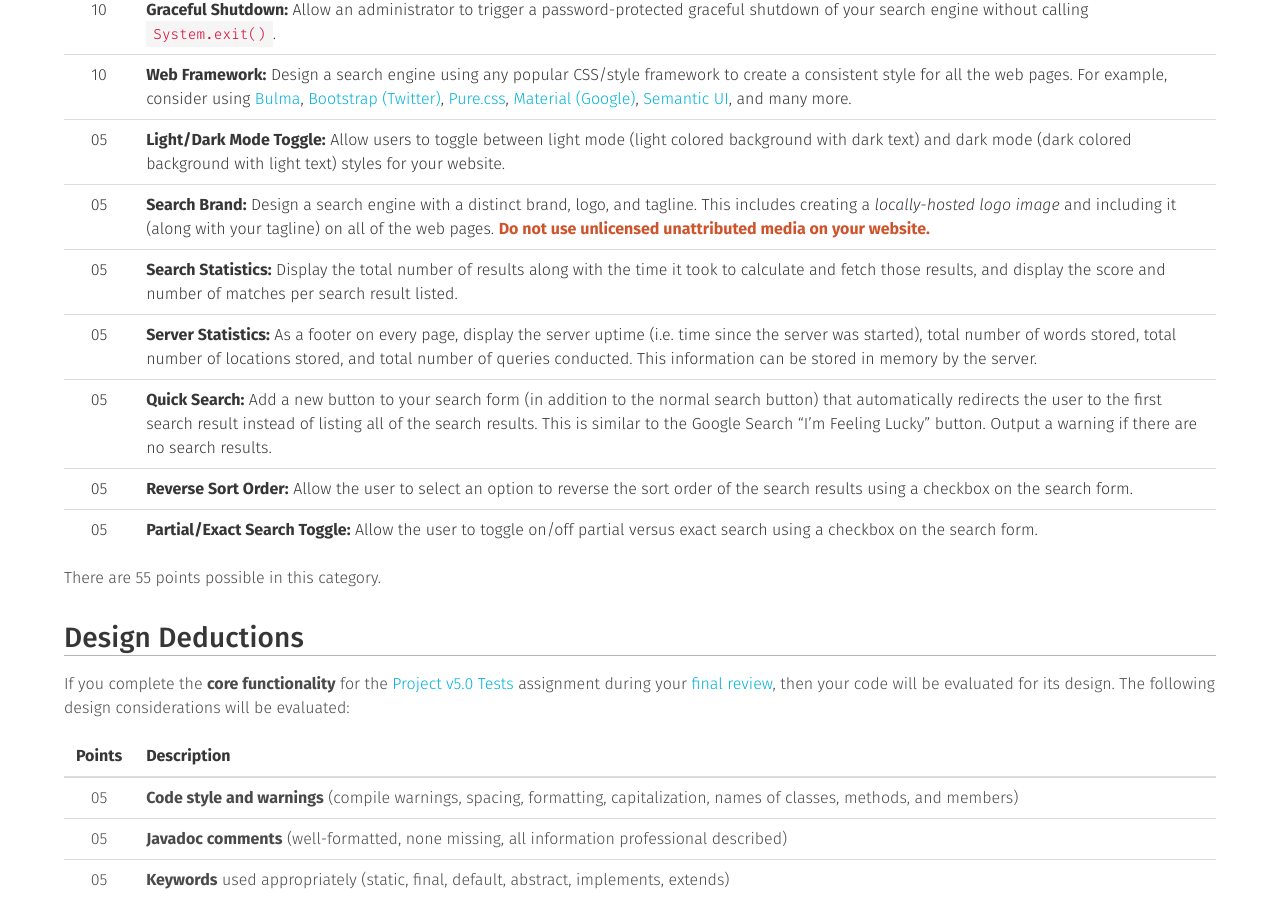
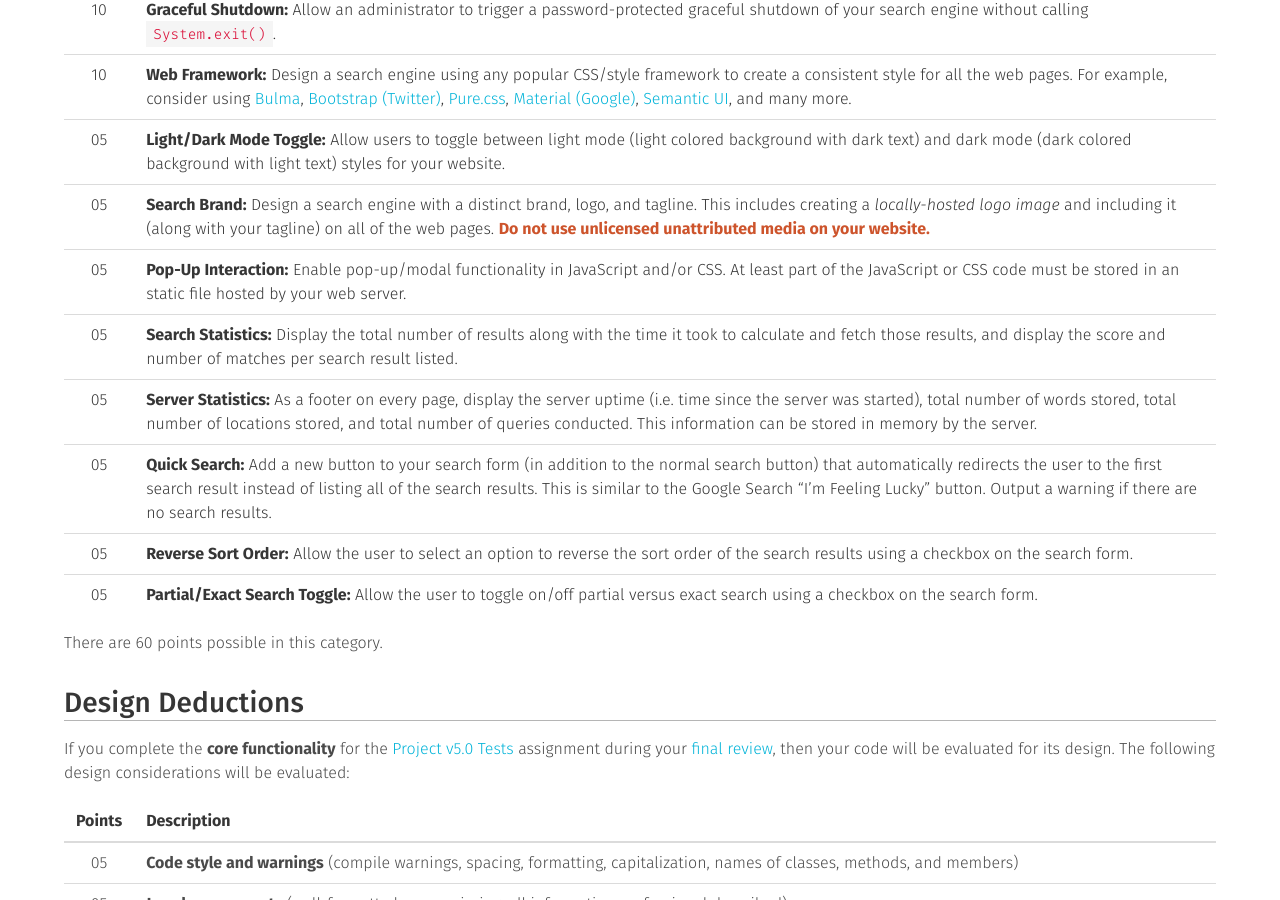
Before and after one commit to usf-cs272-spring2023/usf-cs272-spring2023.github.io, a Jekyll site: the page built from _projects/project-5.md, in a window 1280 px wide and 900 px high, scrolled down 5234 px. Built offline with Jekyll 4.4.1, drawn with Linux system fonts in a browser that asks for light colours; comment, search, counter and statistics services are not loaded.

Commit message:
Adding popups

```diff
--- a/_projects/project-5.md
+++ b/_projects/project-5.md
@@ -195,6 +195,7 @@ The following miscellaneous features may also be implemented:
 | 10 | **Web Framework:** Design a search engine using any popular CSS/style framework to create a consistent style for all the web pages. For example, consider using [Bulma](https://bulma.io/), [Bootstrap (Twitter)](https://getbootstrap.com/), [Pure.css](https://purecss.io/), [Material (Google)](https://material.io/develop/web/), [Semantic UI](https://semantic-ui.com/), and many more. |
 | 05 | **Light/Dark Mode Toggle:** Allow users to toggle between light mode (light colored background with dark text) and dark mode (dark colored background with light text) styles for your website. |
 | 05 | **Search Brand:** Design a search engine with a distinct brand, logo, and tagline. This includes creating a *locally-hosted logo image* and including it (along with your tagline) on all of the web pages. **Do not use unlicensed unattributed media on your website.**{: .has-text-danger } |
+| 05 | **Pop-Up Interaction:** Enable pop-up/modal functionality in JavaScript and/or CSS. At least part of the JavaScript or CSS code must be stored in an static file hosted by your web server. |
 | 05 | **Search Statistics:** Display the total number of results along with the time it took to calculate and fetch those results, and display the score and number of matches per search result listed. |
 | 05 | **Server Statistics:** As a footer on every page, display the server uptime (i.e. time since the server was started), total number of words stored, total number of locations stored, and total number of queries conducted. This information can be stored in memory by the server. |
 | 05 | **Quick Search:** Add a new button to your search form (in addition to the normal search button) that automatically redirects the user to the first search result instead of listing all of the search results. This is similar to the Google Search "I'm Feeling Lucky" button. Output a warning if there are no search results. |
@@ -202,7 +203,7 @@ The following miscellaneous features may also be implemented:
 | 05 | **Partial/Exact Search Toggle:** Allow the user to toggle on/off partial versus exact search using a checkbox on the search form. |
 {: .table .is-hoverable }
 
-There are 55 points possible in this category.
+There are 60 points possible in this category.
 
 ## Design Deductions
 {: .page-header }
```
